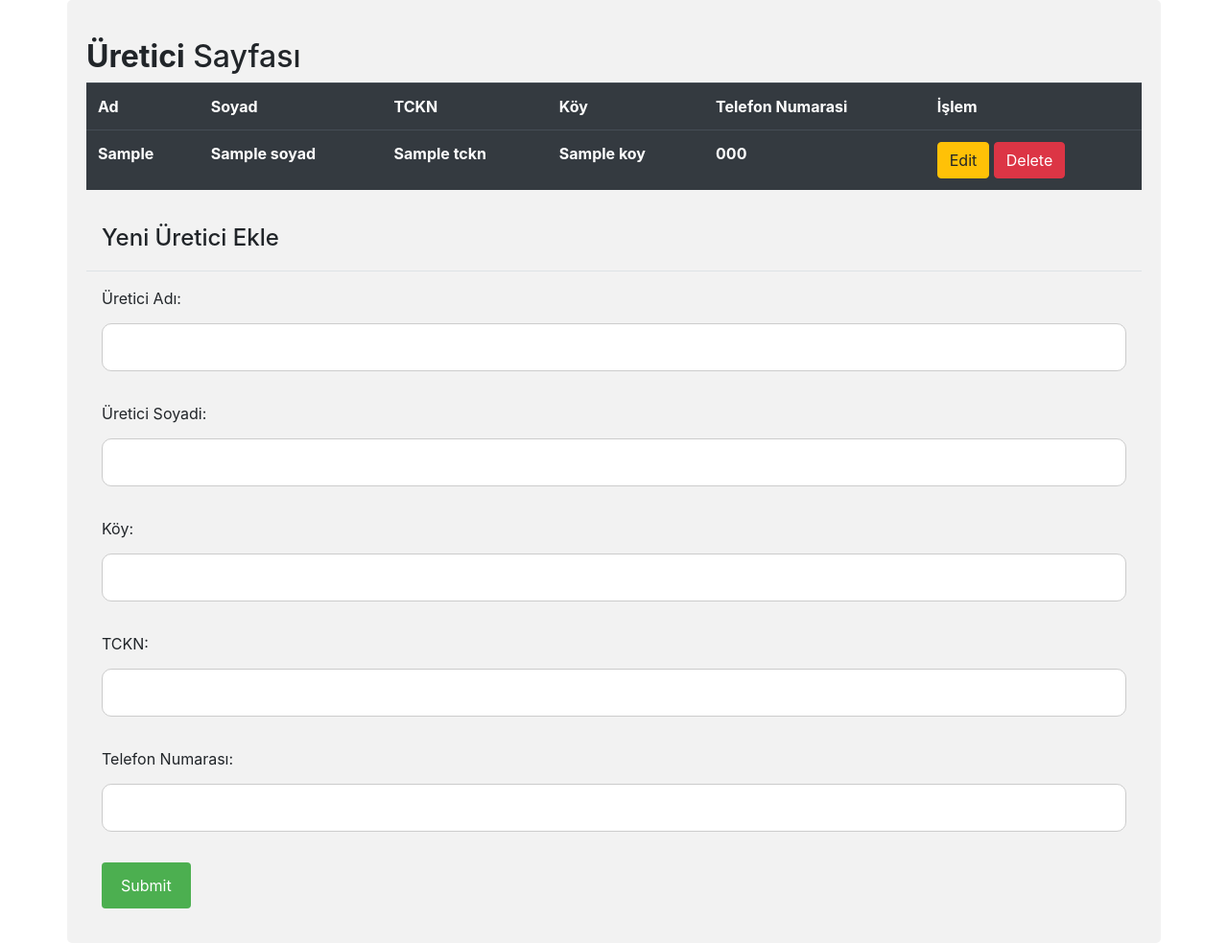
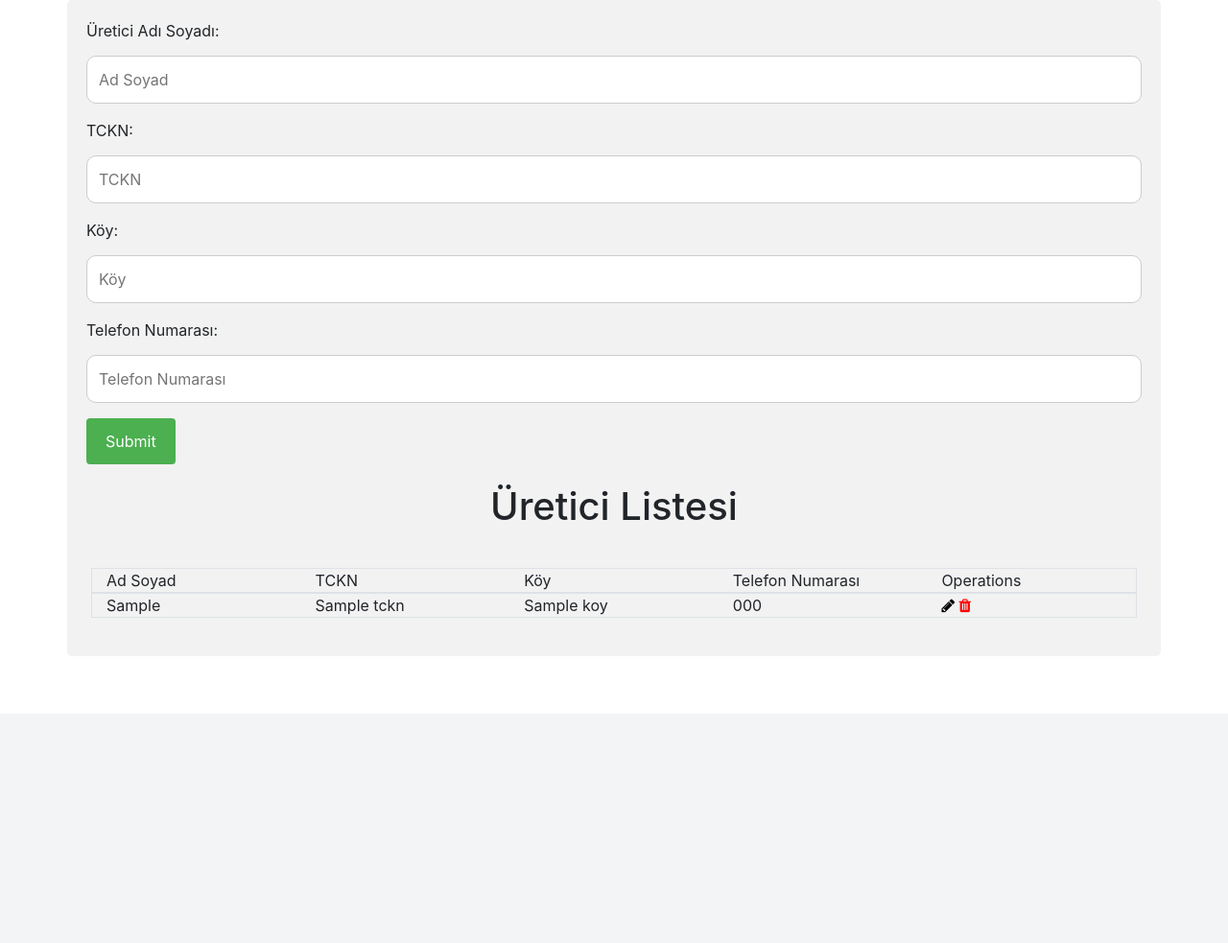
Before and after one commit to bozgenc/bil-372-proje, a Flask app: template templates/uretici.html in a window 1280 px wide. Shown: the part 56-1039 px from the top of the page at 96% size. After the commit the page ends 700 px from the top, so only its background shows below. Run offline with Flask 2, Linux system fonts and the light colour scheme; the template is opened without the code that fills it: most values are stand-ins (such as "Sample title", 1, 10 or a date in 2020); some libraries are stand-ins or nearby versions.

Commit message:
Fixed Uretici table and the page

```diff
--- a/app.py
+++ b/app.py
@@ -70,23 +70,39 @@ def home():
     return render_template("index.html")
 
 
-@app.route('/uretici',  methods=['POST', 'GET'])
+@app.route('/uretici', methods=['POST', 'GET'])
 def uretici():
     if request.method == "POST":
-        ad_soyad = request.form['ad']
+        ad_soyad = request.form['ad_soyad']
         tckn = request.form['tckn']
         koy = request.form['koy']
         tel_no = request.form['tel_no']
+        id = request.form['isInsert']
 
-        query = "INSERT INTO \"Uretici\"(ad_soyad, tckn, koy, tel_no) VALUES ('" + ad_soyad + "', '" + tckn + "','" + koy + "','" + tel_no + "')"
-        result = db.engine.execute(query)
+        if int(id) == 0:
+            query = "INSERT INTO public.\"Uretici\"(ad_soyad, tckn, koy, tel_no) VALUES ('" + ad_soyad + "', '" + tckn + "','" + koy + "','" + tel_no + "')"
+            db.engine.execute(query)
+        else:
+            query = "UPDATE public.\"Uretici\" SET ad_soyad '" + ad_soyad + "', tckn = '" + tckn + "', koy = '" + koy + "', tel_no = '" + tel_no + "'"
+            db.engine.execute(query)
 
-        return render_template("uretici.html", feat=result)
+    all_data = "Select * from public.\"Uretici\""
+    result = db.engine.execute(all_data)
+    uList = result.fetchall()
+    return render_template("uretici.html", ureticiList=uList)
 
-    else:
-        all_data = "Select * from public.\"Uretici\""
-        result = db.engine.execute(all_data)
-        return render_template("uretici.html", feat=result)
+
+@app.route('/uretici_delete/<string:tckn>', methods=['GET', 'POST'])
+def uretici_delete(tckn):
+    if request.method == 'GET':
+        query = "DELETE FROM public.\"Uretici\" where tckn = '" + tckn + "'"
+        db.engine.execute(query)
+
+    all_data = "Select * from public.\"Uretici\""
+    result = db.engine.execute(all_data)
+    uList = result.fetchall()
+    return render_template("uretici.html", ureticiList=uList)
+
 
 if __name__ == "__main__":
     app.debug = True
--- /dev/null
+++ b/static/uretici.js
@@ -0,0 +1,32 @@
+function update(ad_soyad, tckn, koy, tel_no,id) {
+    var input = document.getElementById("ad_soyad");
+    var input2 = document.getElementById("tckn");
+    var input3 = document.getElementById("koy");
+    var input4 = document.getElementById("tel_no");
+
+    var cancel_button = document.getElementById("cancel_button");
+    var isInsert = document.getElementById("isInsert");
+    isInsert.value = id;
+    cancel_button.style.visibility = "visible"
+    input.value = ad_soyad;
+    input2.value = tckn;
+    input3.value = koy;
+    input4.value = tel_no;
+
+}
+
+function cancel() {
+    var input = document.getElementById("ad_soyad");
+    var input2 = document.getElementById("tckn");
+    var input3 = document.getElementById("koy");
+    var input4 = document.getElementById("tel_no");
+
+    var cancel_button = document.getElementById("cancel_button");
+    var isInsert = document.getElementById("isInsert");
+    isInsert.value = '0';
+    cancel_button.style.visibility = "hidden"
+    input.value = '';
+    input2.value = '';
+    input3.value = '';
+    input4.value = '';
+}
--- a/templates/uretici.html
+++ b/templates/uretici.html
@@ -1,64 +1,77 @@
 {% extends "base.html" %}
-{% block title %} Home Page {% endblock %}
+{% block title %} Satın Alım {% endblock %}
 {% block content %}
+
 <div class="container">
-    <div class="row">
-         <div class="col md-12">
-             <h2><b>Üretici</b> Sayfası</h2>
-             <table class="table table-hover table-dark">
-                 <tr>
-                     <th>Ad</th>
-                        <th>Soyad</th>
-                        <th>TCKN</th>
-                        <th>Köy</th>
-                        <th>Telefon Numarasi</th>
-                        <th>İşlem</th>
-                    </tr>
-                     {% for row in feat %}
-                     <tr>
-                         <th>{{row.ad}}</th>
-                         <th>{{row.soyad}}</th>
-                         <th>{{row.tckn}}</th>
-                         <th>{{row.koy}}</th>
-                         <th>{{row.tel_no}}</th>
-                          <td>
-                             <a href="/updateuretici/{{ row.manufacturer_id }}" class="btn btn-warning btn-xs" data-toggle="modal" data-target="#modaledit{{row.manufacturer_id}}">Edit</a>
-                             <a href="/deleteuretici/{{ row.manufacturer_id }}" class="btn btn-danger btn-xs" data-toggle="modal" data-target="#modaldelete{{row.manufacturer_id}}" >Delete</a>
-                         </td>
-                     </tr>
-                      {% endfor %}
-                 </table>
-            <div class="modal-header">
-                <h4 class="modal-title">Yeni Üretici Ekle</h4>
-                </div>
-                <div class="modal-body">
-                    <form action="/uretici" autocomplete="on" method="POST">
-                     <div class="form-group">
-                            <label>Üretici Adı:</label>
-                                <input type="text" id="ad" name="ad" required="">
-                     </div>
-                        <div class="form-group">
-                            <label>Üretici Soyadi:</label>
-                            <input type="text" id="soyad" name="soyad" required="required">
-                        </div>
-                        <div class="form-group">
-                            <label>Köy:</label>
-                            <input type="text" id="koy" name="koy" required="required">
-                        </div>
-                        <div class="form-group">
-                            <label>TCKN:</label>
-                            <input type="text" id="tckn" name="tckn" required="required">
-                        </div>
-                                          <div class="form-group">
-                                            <label>Telefon Numarası:</label>
-                                            <input type="text" id="tel_no" name="tel_no" required="required">
-                                        </div>
+	<form action="/uretici" method="POST">
+
+		<label for="ad_soyad">Üretici Adı Soyadı:</label>
+        <input type="text" id="ad_soyad" name="ad_soyad" placeholder="Ad Soyad" required="required" >
+
+		<label for="tckn">TCKN:</label>
+		<input type="text" id="tckn" name="tckn" placeholder="TCKN" required="required" >
+
+		<label for="koy">Köy:</label>
+		<input type="text" id="koy" name="koy" placeholder="Köy" required="required" >
+
+        <label for="tel_no">Telefon Numarası:</label>
+		<input type="text" id="tel_no" name="tel_no" placeholder="Telefon Numarası" required="required">
+
 		<input type="submit" class="btn btn-success" value="Submit">
 		<input type="button" class="btn btn-danger" style="visibility: hidden" id="cancel_button" onclick="cancel()"
 		       value="Cancel">
-                                    </form>
+		<input type="hidden" id="isInsert" name="isInsert" value="0">
+
+
+	<h1>Üretici Listesi</h1>
+	<div class="container" id="uretici_table">
+		<div class="row border">
+			<div class="col-sm">
+				Ad Soyad
+			</div>
+			<div class="col-sm">
+				TCKN
+			</div>
+			<div class="col-sm">
+				Köy
+			</div>
+			<div class="col-sm">
+				Telefon Numarası
+			</div>
+			<div class="col-sm">
+				Operations
 			</div>
 		</div>
+		{% for row in ureticiList %}
+		<div class="row border">
+			<div class="col-sm">
+				{{row.ad_soyad}}
+			</div>
+			<div class="col-sm">
+				{{ row.tckn }}
+			</div>
+			<div class="col-sm">
+				{{ row.koy }}
+			</div>
+			<div class="col-sm">
+				{{ row.tel_no }}
+			</div>
+			<div class="col-sm">
+				<a href="#"><span
+						class="fa fa-pencil"
+						style="color: black"
+						onClick="update('{{row.ad_soyad}}', '{{row.tckn}}', '{{row.koy}}', '{{row.tel_no}}')"
+				></span></a>
+				<a href="/uretici_delete/{{ row.tckn }}"><span class="fa fa-trash" style="color: red"></span></a>
 			</div>
 		</div>
+		{% endfor %}
+
+	</div>
+
+	</form>
+
+</div>
+
+<script type="text/javascript" src="{{ url_for('static',filename='uretici.js') }}"></script>
 {% endblock %}
```
Lines whose indentation alone changed are shown as unchanged.
